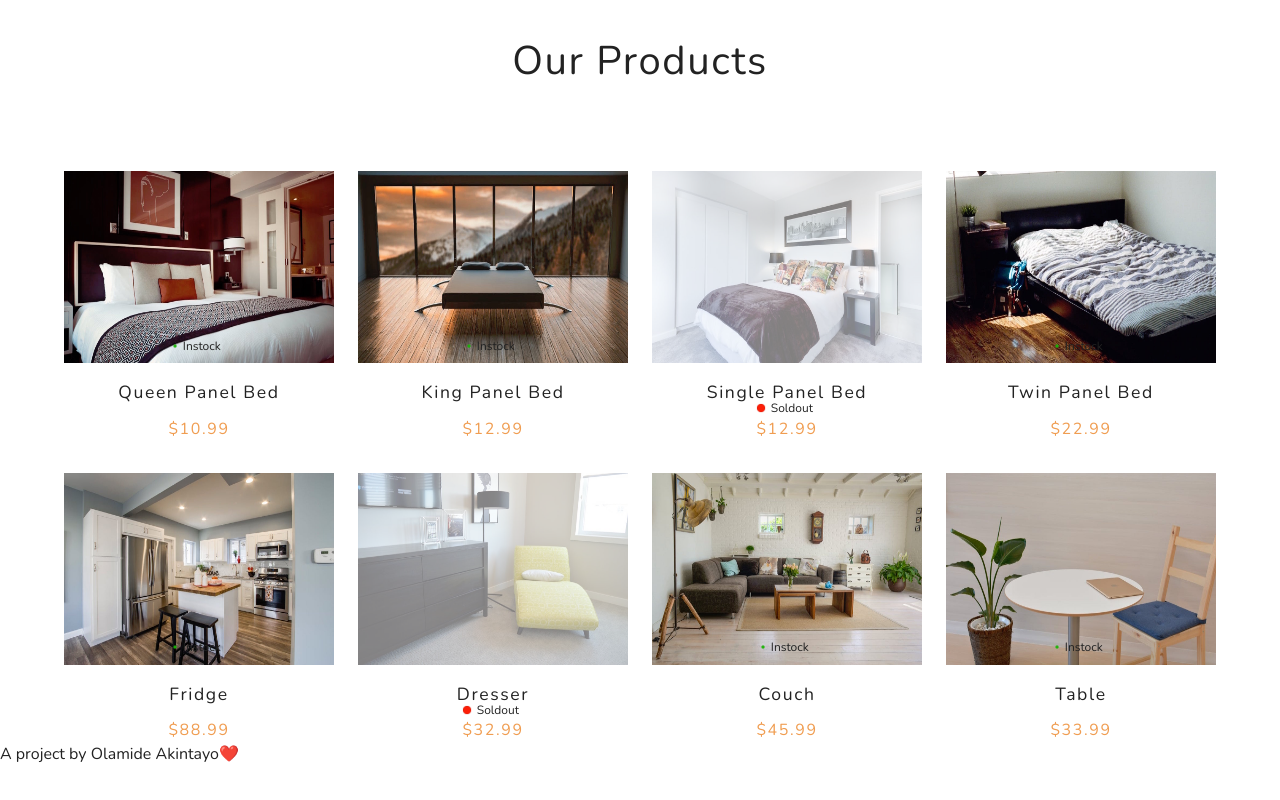
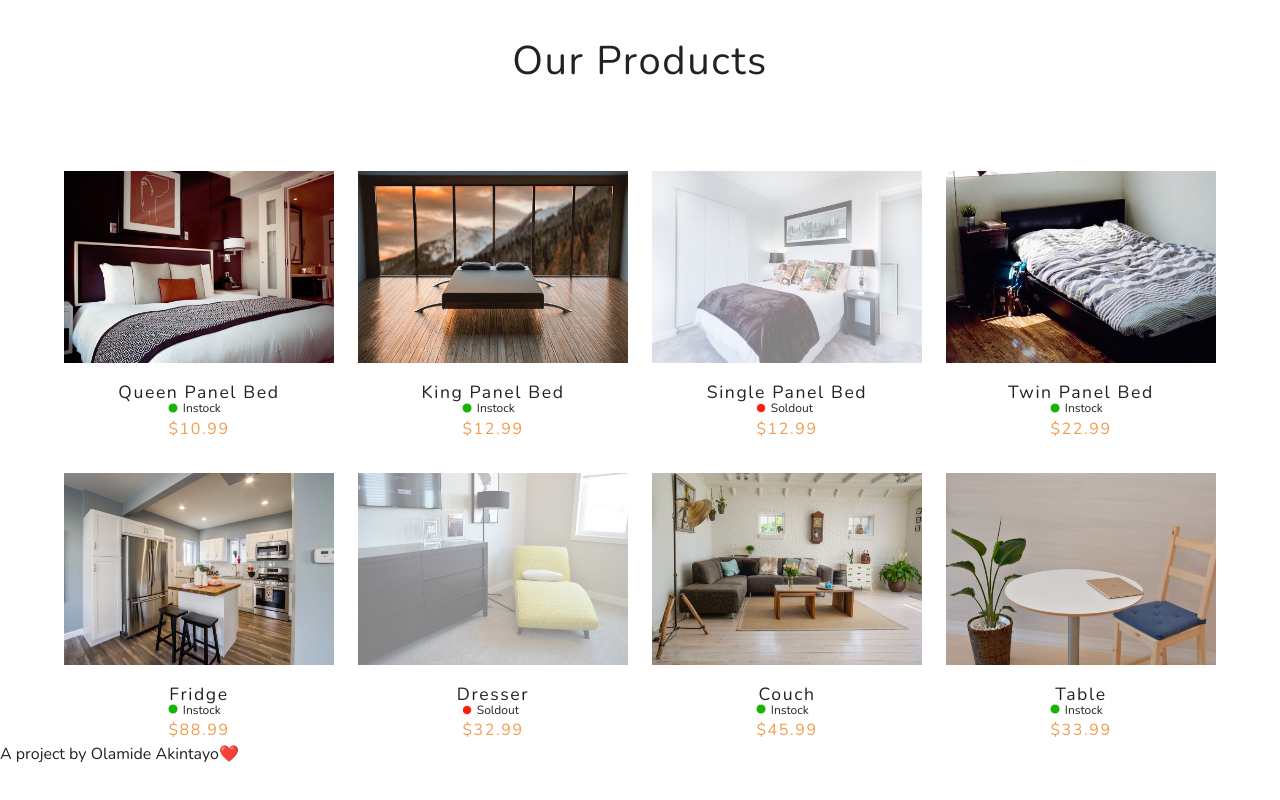
Before and after one commit to olamideakintayo/e-commerce-proj, a website: page index.html in a window 1280 px wide. Shown: the part 833-1633 px from the top of the page. Drawn offline with nearby package versions, Linux system fonts and the light colour scheme.

Commit message:
css restructure

```diff
--- a/app.js
+++ b/app.js
@@ -89,21 +89,21 @@ class Products {
        } else if(product.inStock == true) {
           result += `
           <!-- single product -->
-          <article class="product">
+          <article class="product relative">
             <div id="img-container">
               <img
               src=${product.image}
               id="product-img"
-              class="block relative" />
-              <div class="soldout">
-             <img src="./images/green-dot.png" class="red-dot" />
+              class="block relative inStock-image" />
+              <button class="bag-btn absolute bg-brightRed right-0 border-none uppercase font-bold cursor-pointer text-black" data-id=${product.id}>
+              <i class="fas fa-shopping-cart"></i>
+              add to cart
+            </button>
+          </div>
+              <div class="inStock">
+             <img src="./images/green-dot.png" class="green-dot" />
              Instock
              </div>
-              <button class="bag-btn absolute bg-brightRed right-0 border-none uppercase font-bold cursor-pointer text-black" data-id=${product.id}>
-                <i class="fas fa-shopping-cart"></i>
-                add to cart
-              </button>
-            </div>
             <h3 class="capitalize text-center">
             ${product.title}
             </h3>
--- /dev/null
+++ b/css/Hero-image.css
@@ -0,0 +1,5 @@
+/* Hero Section */
+.hero {
+  min-height: calc(100vh - 60px);
+  background: url("../images/hero-bcg.jpeg") center/cover no-repeat;
+}
--- a/input.css
+++ b/css/input.css
@@ -225,15 +225,13 @@ body {
 
 /* --------------- End of Cart ---------------- */
 
-/* --------------- Soldout Image -------------- */
+/* --------------- Soldout -------------- */
 
 .soldout{
-  top : 25%;
-  font-size: 40px;
   position: absolute;
-  left: 23%;
-  transform: rotate(-45deg);
-  text-decoration: line-through;
+  left: 44%;
+  font-size: 12px;
+  top: 81%;
 }
 
 .soldout-image {
@@ -243,10 +241,32 @@ body {
 
 .red-dot{
   width: 10px;
-  top: 60%;
-  left: 20%;
+  position: relative;
+  top: 14px;
+  left: -35%;
  }
 
- .strike{
-  text-decoration: line-through;
+/* -------------- End of Soldout -------------- */
+
+/* ------------- inStock ---------------------- */
+
+.inStock{
+  position: absolute;
+  left: 44%;
+  font-size: 12px;
+  top: 73.5%;
+}
+
+.inStock-image {
+  height: 12rem;
+}
+
+.green-dot{
+  width: 30px;
+  position: relative;
+  top: 23.5px;
+  left: -65%;
  }
+
+
+/* ------------- End of inStock --------------- */
--- a/index.html
+++ b/index.html
@@ -20,7 +20,7 @@
       href="https://cdnjs.cloudflare.com/ajax/libs/font-awesome/6.1.2/css/all.min.css"
     />
     <!-- Custom Css-->
-    <link rel="stylesheet" href="./style.css">
+    <link rel="stylesheet" href="./css/Hero-image.css">
     <title>Olamide's E-Commerce Proj</title>
   </head>
   <body class="font-body overflow-x-hidden">
--- a/style.css
+++ /dev/null
@@ -1,5 +0,0 @@
-/* Hero Section */
-.hero {
-  min-height: calc(100vh - 60px);
-  background: url("./images/hero-bcg.jpeg") center/cover no-repeat;
-}
```
Also changed, not shown: css/main.css.
